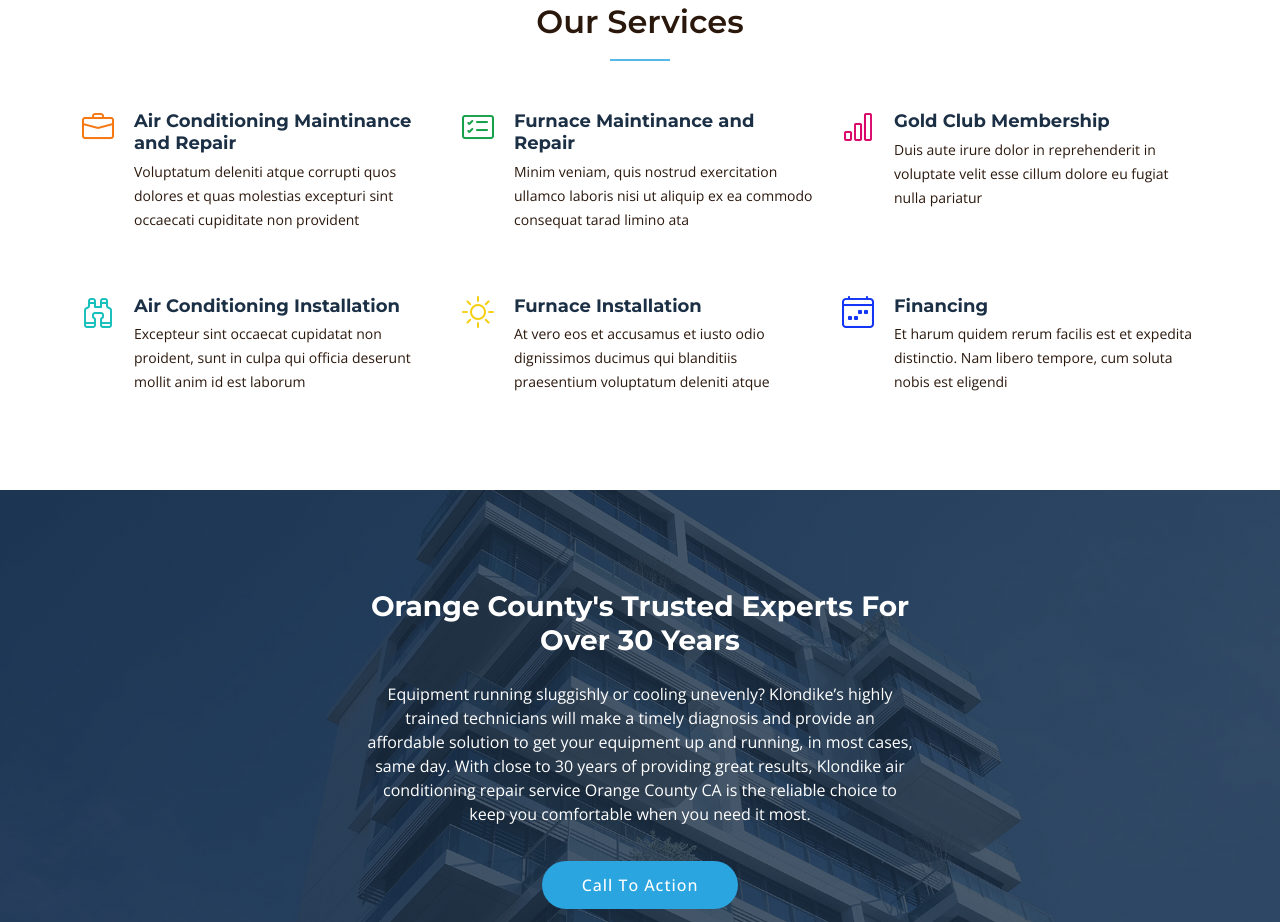
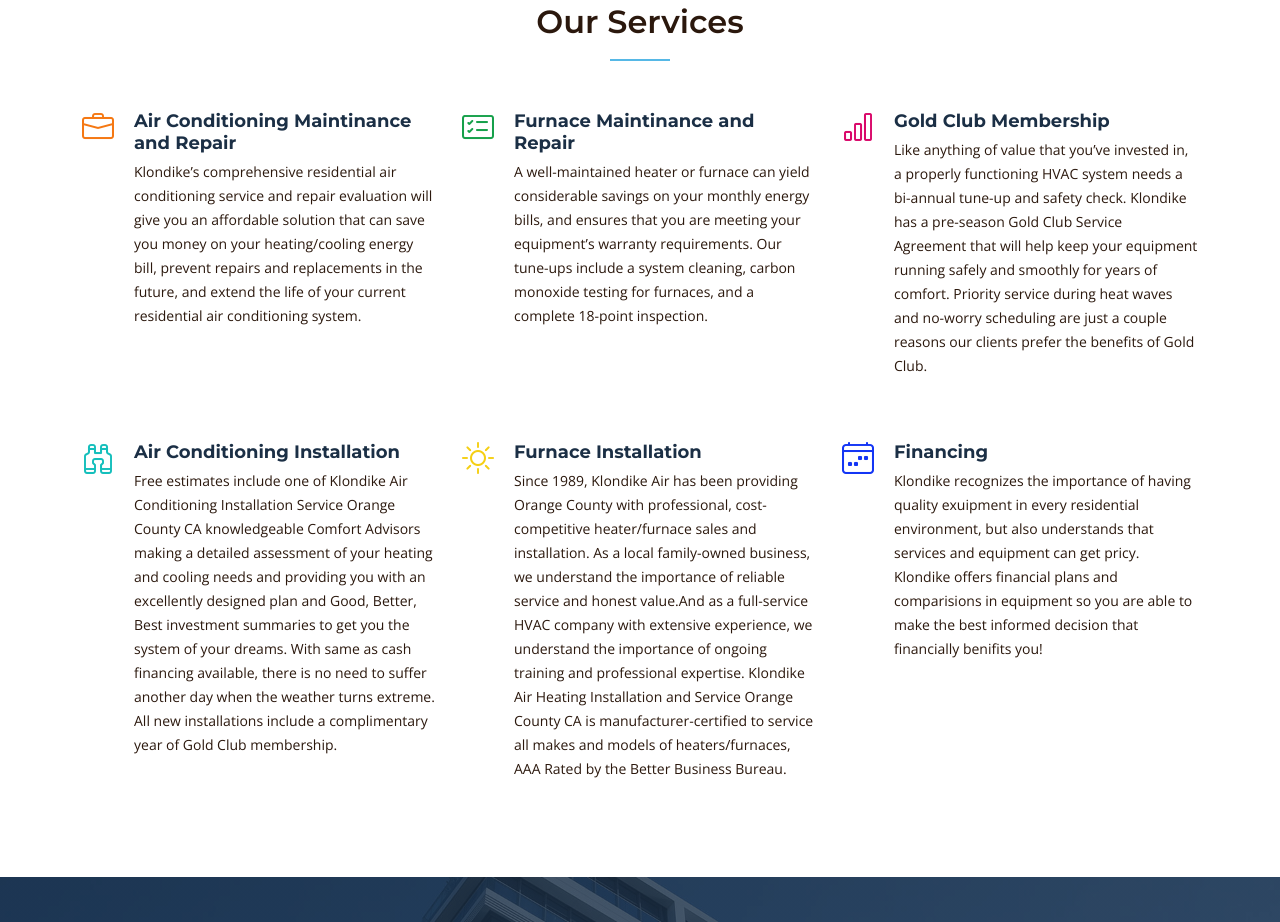
Before and after one commit to Harrison-Reich/11-18demo, a plain HTML site: page index.html in a window 1280 px wide. Shown: the part 877-1799 px from the top of the page. Drawn offline with nearby package versions, Linux system fonts and the light colour scheme.

Commit message:
services section

```diff
--- a/index.html
+++ b/index.html
@@ -81,7 +81,7 @@
             <div class="icon flex-shrink-0"><i class="bi bi-briefcase" style="color: #f57813;"></i></div>
             <div>
               <h4 class="title"><a href="#" class="stretched-link">Air Conditioning Maintinance and Repair</a></h4>
-              <p class="description">Voluptatum deleniti atque corrupti quos dolores et quas molestias excepturi sint occaecati cupiditate non provident</p>
+              <p class="description">Klondike’s comprehensive residential air conditioning service and repair evaluation will give you an affordable solution that can save you money on your heating/cooling energy bill, prevent repairs and replacements in the future, and extend the life of your current residential air conditioning system.</p>
             </div>
           </div>
           <!-- End Service Item -->
@@ -90,7 +90,7 @@
             <div class="icon flex-shrink-0"><i class="bi bi-card-checklist" style="color: #15a04a;"></i></div>
             <div>
               <h4 class="title"><a href="#" class="stretched-link">Furnace Maintinance and Repair</a></h4>
-              <p class="description">Minim veniam, quis nostrud exercitation ullamco laboris nisi ut aliquip ex ea commodo consequat tarad limino ata</p>
+              <p class="description">A well-maintained heater or furnace can yield considerable savings on your monthly energy bills, and ensures that you are meeting your equipment’s warranty requirements. Our tune-ups include a system cleaning, carbon monoxide testing for furnaces, and a complete 18-point inspection.</p>
             </div>
           </div><!-- End Service Item -->
 
@@ -98,7 +98,7 @@
             <div class="icon flex-shrink-0"><i class="bi bi-bar-chart" style="color: #d90769;"></i></div>
             <div>
               <h4 class="title"><a href="#" class="stretched-link">Gold Club Membership</a></h4>
-              <p class="description">Duis aute irure dolor in reprehenderit in voluptate velit esse cillum dolore eu fugiat nulla pariatur</p>
+              <p class="description">Like anything of value that you’ve invested in, a properly functioning HVAC system needs a bi-annual tune-up and safety check. Klondike has a pre-season Gold Club Service Agreement that will help keep your equipment running safely and smoothly for years of comfort. Priority service during heat waves and no-worry scheduling are just a couple reasons our clients prefer the benefits of Gold Club.</p>
             </div>
           </div><!-- End Service Item -->
 
@@ -106,7 +106,7 @@
             <div class="icon flex-shrink-0"><i class="bi bi-binoculars" style="color: #15bfbc;"></i></div>
             <div>
               <h4 class="title"><a href="#" class="stretched-link">Air Conditioning Installation</a></h4>
-              <p class="description">Excepteur sint occaecat cupidatat non proident, sunt in culpa qui officia deserunt mollit anim id est laborum</p>
+              <p class="description">Free estimates include one of Klondike Air Conditioning Installation Service Orange County CA knowledgeable Comfort Advisors making a detailed assessment of your heating and cooling needs and providing you with an excellently designed plan and Good, Better, Best investment summaries to get you the system of your dreams. With same as cash financing available, there is no need to suffer another day when the weather turns extreme. All new installations include a complimentary year of Gold Club membership.</p>
             </div>
           </div><!-- End Service Item -->
 
@@ -114,7 +114,7 @@
             <div class="icon flex-shrink-0"><i class="bi bi-brightness-high" style="color: #f5cf13;"></i></div>
             <div>
               <h4 class="title"><a href="#" class="stretched-link">Furnace Installation</a></h4>
-              <p class="description">At vero eos et accusamus et iusto odio dignissimos ducimus qui blanditiis praesentium voluptatum deleniti atque</p>
+              <p class="description">Since 1989, Klondike Air has been providing Orange County with professional, cost-competitive heater/furnace sales and installation. As a local family-owned business, we understand the importance of reliable service and honest value.And as a full-service HVAC company with extensive experience, we understand the importance of ongoing training and professional expertise. Klondike Air Heating Installation and Service Orange County CA is manufacturer-certified to service all makes and models of heaters/furnaces, AAA Rated by the Better Business Bureau.</p>
             </div>
           </div><!-- End Service Item -->
 
@@ -122,7 +122,7 @@
             <div class="icon flex-shrink-0"><i class="bi bi-calendar4-week" style="color: #1335f5;"></i></div>
             <div>
               <h4 class="title"><a href="#" class="stretched-link">Financing</a></h4>
-              <p class="description">Et harum quidem rerum facilis est et expedita distinctio. Nam libero tempore, cum soluta nobis est eligendi</p>
+              <p class="description">Klondike recognizes the importance of having quality exuipment in every residential environment, but also understands that services and equipment can get pricy. Klondike offers financial plans and comparisions in equipment so you are able to make the best informed decision that financially benifits you!</p>
             </div>
           </div><!-- End Service Item -->
 
@@ -137,7 +137,7 @@
           <div class="col-lg-6 text-center">
             <h3>Orange County's Trusted Experts For Over 30 Years</h3>
             <p>Equipment running sluggishly or cooling unevenly? Klondike’s highly trained technicians will make a timely diagnosis and provide an affordable solution to get your equipment up and running, in most cases, same day. With close to 30 years of providing great results, Klondike air conditioning repair service Orange County CA is the reliable choice to keep you comfortable when you need it most.</p>
-            <a class="cta-btn" href="#">Call To Action</a>
+            <a class="cta-btn" href="contact.html">Schedule Appointment</a>
           </div>
         </div>
       </div>
```
